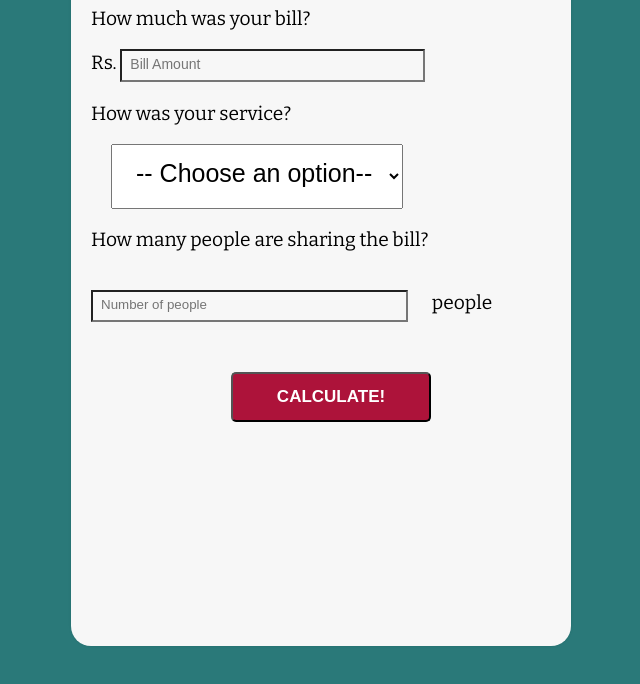
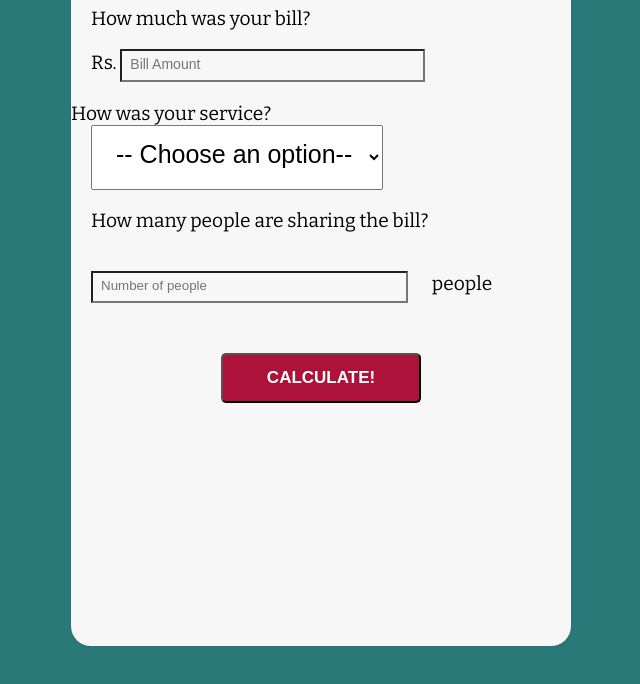
Before and after one commit to call-me-xyz/Tip-Calculator, a plain HTML site: page index.html in a window 1280 px wide. Shown: the part 154-838 px from the top of the page, without its empty margins (319-959 px from the left). Drawn offline with nearby package versions, Linux system fonts and the light colour scheme.

Commit message:
Add more appropriate HTML structure

```diff
--- a/index.html
+++ b/index.html
@@ -21,9 +21,7 @@
           <input type="text" id="billamt" placeholder="Bill Amount" />
         </p>
         <form>
-        <p>How was your service?</p>
-        <p>
-          <label for="serviceQual"></label>
+          <label for="serviceQual">How was your service?</label>
           <select id="serviceQual">
             <option value="0" selected>-- Choose an option--</option>
             <option value="0.15">15% - Outstanding</option>
@@ -31,11 +29,10 @@
             <option value="0.05">05% - It was ok</option>
           </select>
         </form>
-        </p>
         <p>How many people are sharing the bill?</p>
-        <input id="peopleamt" type="text" placeholder="Number of people" />
+        <input id="peopleamt" type="number" placeholder="Number of people" />
         <span>people</span>
-        <p><button id="calculate">Calculate!</button></p>
+        <button id="calculate">Calculate!</button>
       </div>
       <!-- calculator end -->
 
```
